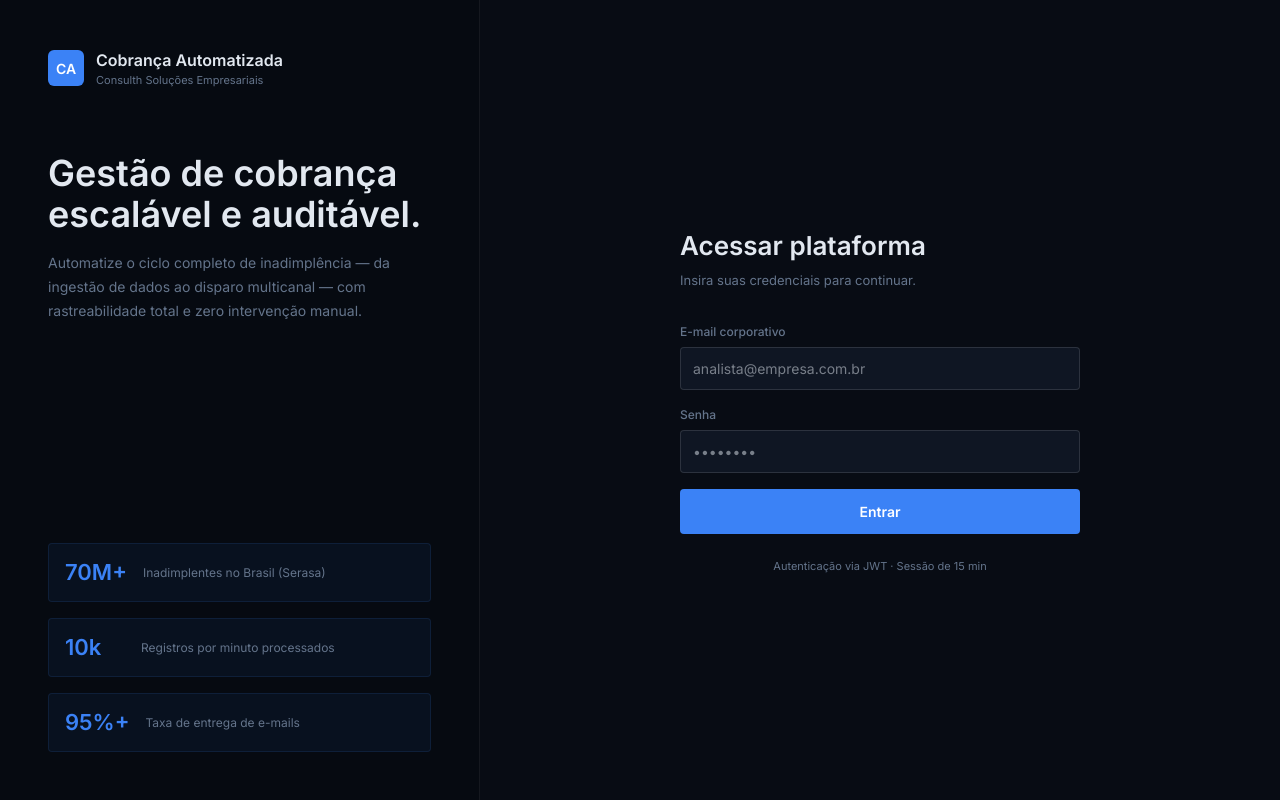
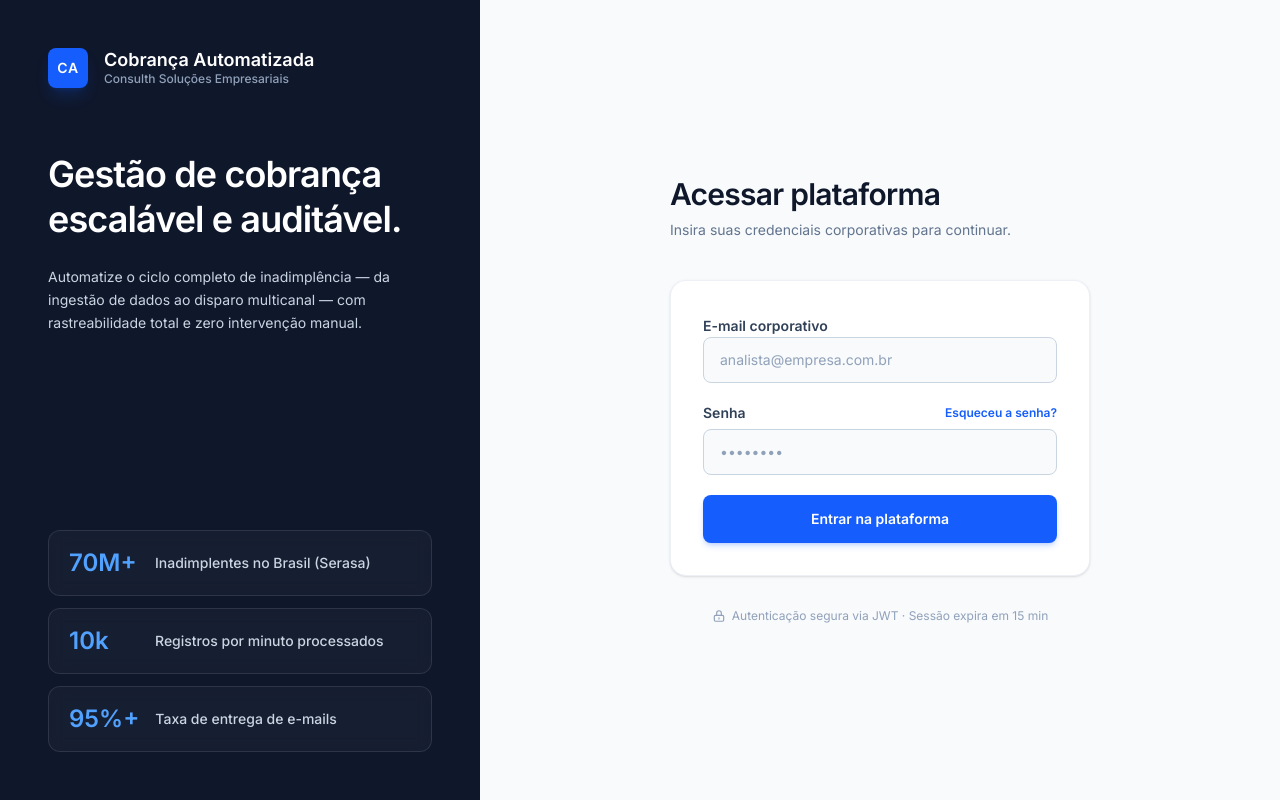
Before and after one commit to MarieleV/PlataformaCobranca, a React (Vite) app in the folder front-end/: page / in a window 1280 px wide. Built offline with nearby package versions, Linux system fonts and the light colour scheme; the HTML template or start-up script is replaced by a standard one.

Commit message:
melhorias aplicadas

```diff
--- a/front-end/src/pages/Login.tsx
+++ b/front-end/src/pages/Login.tsx
@@ -13,11 +13,14 @@ export default function Login({ onLogin }: LoginProps) {
   const handleSubmit = (e: React.FormEvent) => {
     e.preventDefault()
     setError("")
+
     if (!email || !password) {
-      setError("Preencha todos os campos.")
+      setError("Por favor, preencha todos os campos para continuar.")
       return
     }
+
     setLoading(true)
+    // Simulando chamada à API
     setTimeout(() => {
       setLoading(false)
       onLogin()
@@ -25,54 +28,33 @@ export default function Login({ onLogin }: LoginProps) {
   }
 
   return (
-    <div
-      className="min-h-screen flex"
-      style={{ background: "var(--background)" }}
-    >
-      {/* Left panel */}
-      <div
-        className="hidden lg:flex flex-col justify-between p-12"
-        style={{
-          width: 480,
-          flexShrink: 0,
-          background: "var(--sidebar)",
-          borderRight: "1px solid var(--border)",
-        }}
-      >
+    <div className="min-h-screen flex bg-slate-50 font-sans">
+
+      {/* --- PAINEL ESQUERDO (Branding & Valor) --- */}
+      <div className="hidden lg:flex flex-col justify-between w-[480px] bg-slate-900 p-12 text-white flex-shrink-0">
         <div>
-          <div className="flex items-center gap-3 mb-16">
-            <div
-              style={{ background: "var(--primary)", borderRadius: 6, width: 36, height: 36 }}
-              className="flex items-center justify-center"
-            >
-              <span style={{ fontFamily: "var(--font-mono)", fontWeight: 700, fontSize: 14, color: "#fff" }}>CA</span>
+          {/* Logo e Empresa */}
+          <div className="flex items-center gap-4 mb-16">
+            <div className="bg-blue-600 rounded-lg w-10 h-10 flex items-center justify-center font-bold text-sm tracking-wider shadow-lg shadow-blue-600/20">
+              CA
             </div>
             <div>
-              <p style={{ fontFamily: "var(--font-display)", fontWeight: 700, fontSize: 16, color: "var(--foreground)" }}>
-                Cobrança Automatizada
-              </p>
-              <p style={{ fontSize: 11, color: "var(--muted-foreground)" }}>Consulth Soluções Empresariais</p>
+              <p className="font-bold text-lg leading-tight">Cobrança Automatizada</p>
+              <p className="text-xs text-slate-400 font-medium">Consulth Soluções Empresariais</p>
             </div>
           </div>
 
-          <h1
-            style={{
-              fontFamily: "var(--font-display)",
-              fontWeight: 700,
-              fontSize: 36,
-              color: "var(--foreground)",
-              lineHeight: 1.15,
-              marginBottom: 16,
-            }}
-          >
+          {/* Título de Impacto */}
+          <h1 className="text-4xl font-bold leading-tight mb-6 tracking-tight">
             Gestão de cobrança escalável e auditável.
           </h1>
-          <p style={{ fontSize: 14, color: "var(--muted-foreground)", lineHeight: 1.7 }}>
+          <p className="text-slate-300 leading-relaxed text-sm">
             Automatize o ciclo completo de inadimplência — da ingestão de dados ao disparo multicanal — com rastreabilidade total e zero intervenção manual.
           </p>
         </div>
 
-        <div className="space-y-4">
+        {/* Métricas de Credibilidade */}
+        <div className="space-y-3">
           {[
             { metric: "70M+", label: "Inadimplentes no Brasil (Serasa)" },
             { metric: "10k", label: "Registros por minuto processados" },
@@ -80,52 +62,37 @@ export default function Login({ onLogin }: LoginProps) {
           ].map((s) => (
             <div
               key={s.metric}
-              className="flex items-center gap-4 px-4 py-3 rounded"
-              style={{ background: "rgba(59,130,246,0.06)", border: "1px solid rgba(59,130,246,0.12)" }}
+              className="flex items-center gap-4 px-5 py-4 rounded-xl bg-white/[0.03] border border-white/10 backdrop-blur-sm transition-colors hover:bg-white/[0.05]"
             >
-              <span
-                style={{
-                  fontFamily: "var(--font-display)",
-                  fontWeight: 700,
-                  fontSize: 22,
-                  color: "var(--primary)",
-                  minWidth: 60,
-                }}
-              >
+              <span className="font-bold text-2xl text-blue-400 min-w-[70px]">
                 {s.metric}
               </span>
-              <span style={{ fontSize: 12, color: "var(--muted-foreground)" }}>{s.label}</span>
+              <span className="text-sm text-slate-300 font-medium">{s.label}</span>
             </div>
           ))}
         </div>
       </div>
 
-      {/* Right panel */}
-      <div className="flex-1 flex items-center justify-center px-6">
-        <div style={{ width: "100%", maxWidth: 400 }}>
-          <div className="mb-8">
-            <h2
-              style={{
-                fontFamily: "var(--font-display)",
-                fontWeight: 700,
-                fontSize: 26,
-                color: "var(--foreground)",
-                marginBottom: 6,
-              }}
-            >
+      {/* --- PAINEL DIREITO (Formulário) --- */}
+      <div className="flex-1 flex items-center justify-center p-6 sm:p-12">
+        <div className="w-full max-w-[420px]">
+
+          {/* Cabeçalho do Formulário */}
+          <div className="mb-10 text-center ou text-left">
+            <h2 className="text-3xl font-bold text-slate-900 mb-2 tracking-tight">
               Acessar plataforma
             </h2>
-            <p style={{ fontSize: 13, color: "var(--muted-foreground)" }}>
-              Insira suas credenciais para continuar.
+            <p className="text-sm text-slate-500">
+              Insira suas credenciais corporativas para continuar.
             </p>
           </div>
 
-          <form onSubmit={handleSubmit} className="space-y-4">
-            <div>
-              <label
-                htmlFor="email"
-                style={{ fontSize: 12, color: "var(--muted-foreground)", fontWeight: 500, display: "block", marginBottom: 6 }}
-              >
+          {/* Formulário */}
+          <form onSubmit={handleSubmit} className="space-y-5 bg-white p-8 rounded-2xl shadow-sm border border-slate-200/60">
+
+            {/* Input E-mail */}
+            <div className="space-y-1.5">
+              <label htmlFor="email" className="text-sm font-semibold text-slate-700">
                 E-mail corporativo
               </label>
               <input
@@ -134,68 +101,63 @@ export default function Login({ onLogin }: LoginProps) {
                 value={email}
                 onChange={(e) => setEmail(e.target.value)}
                 placeholder="analista@empresa.com.br"
-                className="w-full px-3 py-2.5 rounded outline-none transition-all"
-                style={{
-                  background: "var(--card)",
-                  border: "1px solid var(--border-strong)",
-                  color: "var(--foreground)",
-                  fontSize: 14,
-                  fontFamily: "var(--font-sans)",
-                }}
-                onFocus={(e) => { e.currentTarget.style.borderColor = "var(--primary)" }}
-                onBlur={(e) => { e.currentTarget.style.borderColor = "var(--border-strong)" }}
+                className="w-full px-4 py-3 rounded-lg border border-slate-300 bg-slate-50 text-slate-900 text-sm focus:bg-white focus:border-blue-500 focus:ring-4 focus:ring-blue-500/10 outline-none transition-all placeholder:text-slate-400"
               />
             </div>
-            <div>
-              <label
-                htmlFor="password"
-                style={{ fontSize: 12, color: "var(--muted-foreground)", fontWeight: 500, display: "block", marginBottom: 6 }}
-              >
-                Senha
-              </label>
+
+            {/* Input Senha */}
+            <div className="space-y-1.5">
+              <div className="flex items-center justify-between">
+                <label htmlFor="password" className="text-sm font-semibold text-slate-700">
+                  Senha
+                </label>
+                <a href="#" className="text-xs font-semibold text-blue-600 hover:text-blue-700 transition-colors">
+                  Esqueceu a senha?
+                </a>
+              </div>
               <input
                 id="password"
                 type="password"
                 value={password}
                 onChange={(e) => setPassword(e.target.value)}
                 placeholder="••••••••"
-                className="w-full px-3 py-2.5 rounded outline-none transition-all"
-                style={{
-                  background: "var(--card)",
-                  border: "1px solid var(--border-strong)",
-                  color: "var(--foreground)",
-                  fontSize: 14,
-                  fontFamily: "var(--font-sans)",
-                }}
-                onFocus={(e) => { e.currentTarget.style.borderColor = "var(--primary)" }}
-                onBlur={(e) => { e.currentTarget.style.borderColor = "var(--border-strong)" }}
+                className="w-full px-4 py-3 rounded-lg border border-slate-300 bg-slate-50 text-slate-900 text-sm focus:bg-white focus:border-blue-500 focus:ring-4 focus:ring-blue-500/10 outline-none transition-all placeholder:text-slate-400"
               />
             </div>
 
+            {/* Mensagem de Erro */}
             {error && (
-              <p style={{ fontSize: 12, color: "var(--danger)" }}>{error}</p>
+              <div className="p-3 bg-red-50 border border-red-100 rounded-lg">
+                <p className="text-xs font-medium text-red-600 text-center">{error}</p>
+              </div>
             )}
 
+            {/* Botão Submit */}
             <button
               type="submit"
               disabled={loading}
-              className="w-full py-3 rounded font-medium transition-all"
-              style={{
-                background: loading ? "rgba(59,130,246,0.5)" : "var(--primary)",
-                color: "#fff",
-                fontSize: 14,
-                fontFamily: "var(--font-display)",
-                fontWeight: 600,
-                cursor: loading ? "not-allowed" : "pointer",
-                border: "none",
-              }}
+              className="w-full py-3.5 mt-2 rounded-lg text-sm font-bold text-white bg-blue-600 hover:bg-blue-700 active:bg-blue-800 transition-all disabled:opacity-70 disabled:cursor-not-allowed shadow-md shadow-blue-600/20 flex justify-center items-center gap-2"
             >
-              {loading ? "Autenticando…" : "Entrar"}
+              {loading ? (
+                <>
+                  <svg className="animate-spin h-4 w-4 text-white" xmlns="http://www.w3.org/2000/svg" fill="none" viewBox="0 0 24 24">
+                    <circle className="opacity-25" cx="12" cy="12" r="10" stroke="currentColor" strokeWidth="4"></circle>
+                    <path className="opacity-75" fill="currentColor" d="M4 12a8 8 0 018-8V0C5.373 0 0 5.373 0 12h4zm2 5.291A7.962 7.962 0 014 12H0c0 3.042 1.135 5.824 3 7.938l3-2.647z"></path>
+                  </svg>
+                  Autenticando...
+                </>
+              ) : (
+                "Entrar na plataforma"
+              )}
             </button>
           </form>
 
-          <p style={{ fontSize: 11, color: "var(--muted-foreground)", marginTop: 24, textAlign: "center" }}>
-            Autenticação via JWT · Sessão de 15 min
+          {/* Rodapé de Segurança */}
+          <p className="text-xs text-slate-400 mt-8 text-center flex items-center justify-center gap-1.5">
+            <svg className="w-3.5 h-3.5" fill="none" viewBox="0 0 24 24" stroke="currentColor">
+              <path strokeLinecap="round" strokeLinejoin="round" strokeWidth={2} d="M12 15v2m-6 4h12a2 2 0 002-2v-6a2 2 0 00-2-2H6a2 2 0 00-2 2v6a2 2 0 002 2zm10-10V7a4 4 0 00-8 0v4h8z" />
+            </svg>
+            Autenticação segura via JWT · Sessão expira em 15 min
           </p>
         </div>
       </div>
```
